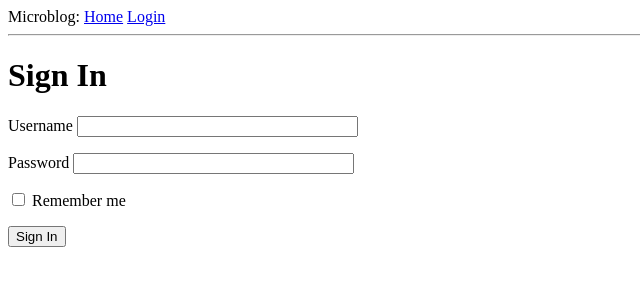
After one commit to mahi87/microblog, a Flask app: page /login in a window 1280 px wide. The commit adds this page. Shown: the top 300 px of the page, without its empty margins (0-640 px from the left). Run offline with Flask 2, Linux system fonts and the light colour scheme.

Commit message:
create login page

```diff
--- a/app/forms.py
+++ b/app/forms.py
@@ -6,4 +6,4 @@ class LoginForm(FlaskForm):
     username = StringField('Username', validators=[DataRequired()])
     password = PasswordField('Password', validators=[DataRequired()])
     remember_me = BooleanField('Remember me')
-    sumit = SubmitField('Sign In')
+    submit = SubmitField('Sign In')
--- a/app/routes.py
+++ b/app/routes.py
@@ -1,5 +1,6 @@
 from app import app
 from flask import render_template
+from app.forms import LoginForm
 
 @app.route('/')
 @app.route('/index')
@@ -16,3 +17,8 @@ def index():
         }
     ]
     return render_template('index.html',title='Home', user=user, posts=posts)
+
+@app.route('/login')
+def login():
+    form = LoginForm()
+    return render_template('login.html', title='Sign In', form=form)
--- a/app/templates/base.html
+++ b/app/templates/base.html
@@ -7,7 +7,11 @@
         {% endif %}
     </head>
     <body>
-        <div>Microblog: <a href="">Home</a></div>
+        <div>
+            Microblog:
+            <a href="/index">Home</a>
+            <a href="/login">Login</a>
+        </div>
         <hr>
         {% block content %}{% endblock %}
     </body>
--- /dev/null
+++ b/app/templates/login.html
@@ -0,0 +1,20 @@
+{% extends 'base.html' %}
+{% block content %}
+
+<h1>Sign In</h1>
+<form action="" method="post" novalidate>
+    {{ form.hidden_tag() }}
+    <p>
+        {{ form.username.label }}
+        {{ form.username(size=32) }}
+    </p>
+    <p>
+        {{ form.password.label }}
+        {{ form.password(size=32) }}
+    </p>
+    <p>
+        {{ form.remember_me() }} {{ form.remember_me.label }}
+    </p>
+    <p> {{ form.submit() }} </p>
+</form>
+{% endblock %}
```
